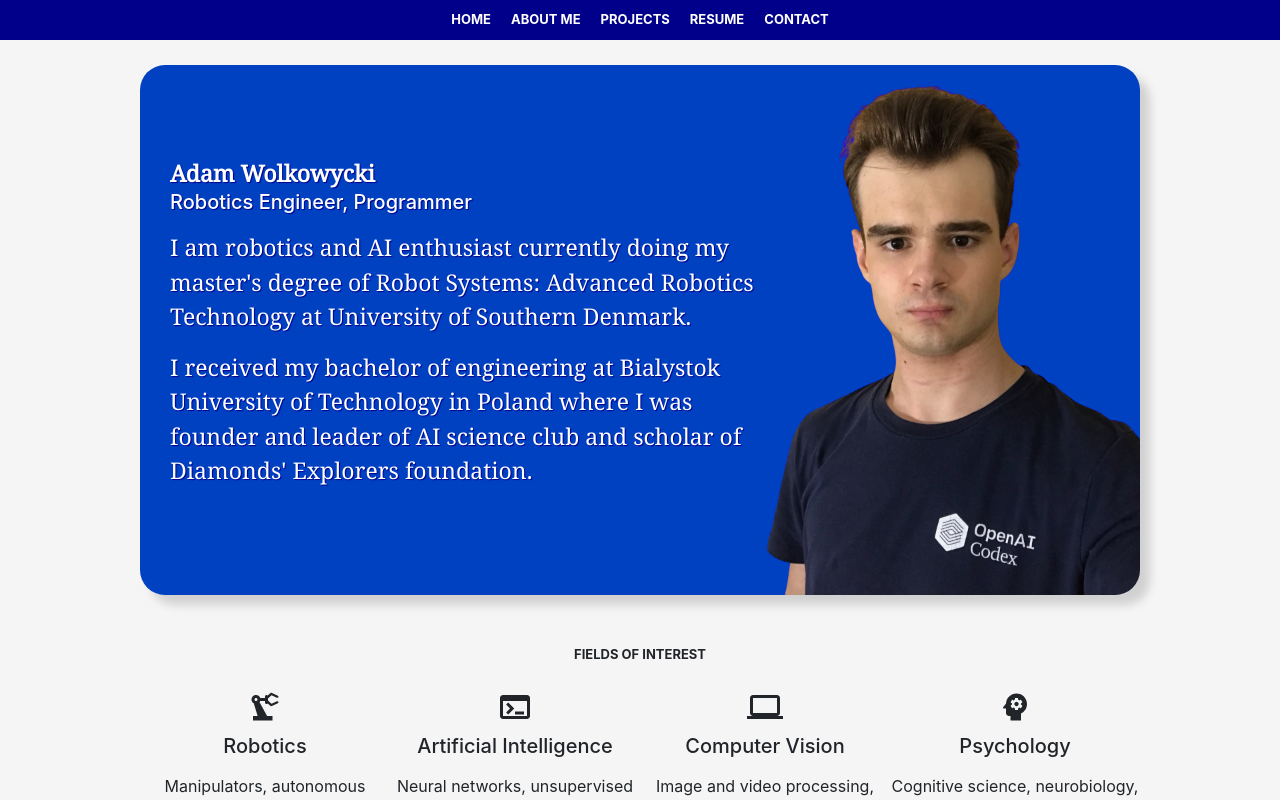
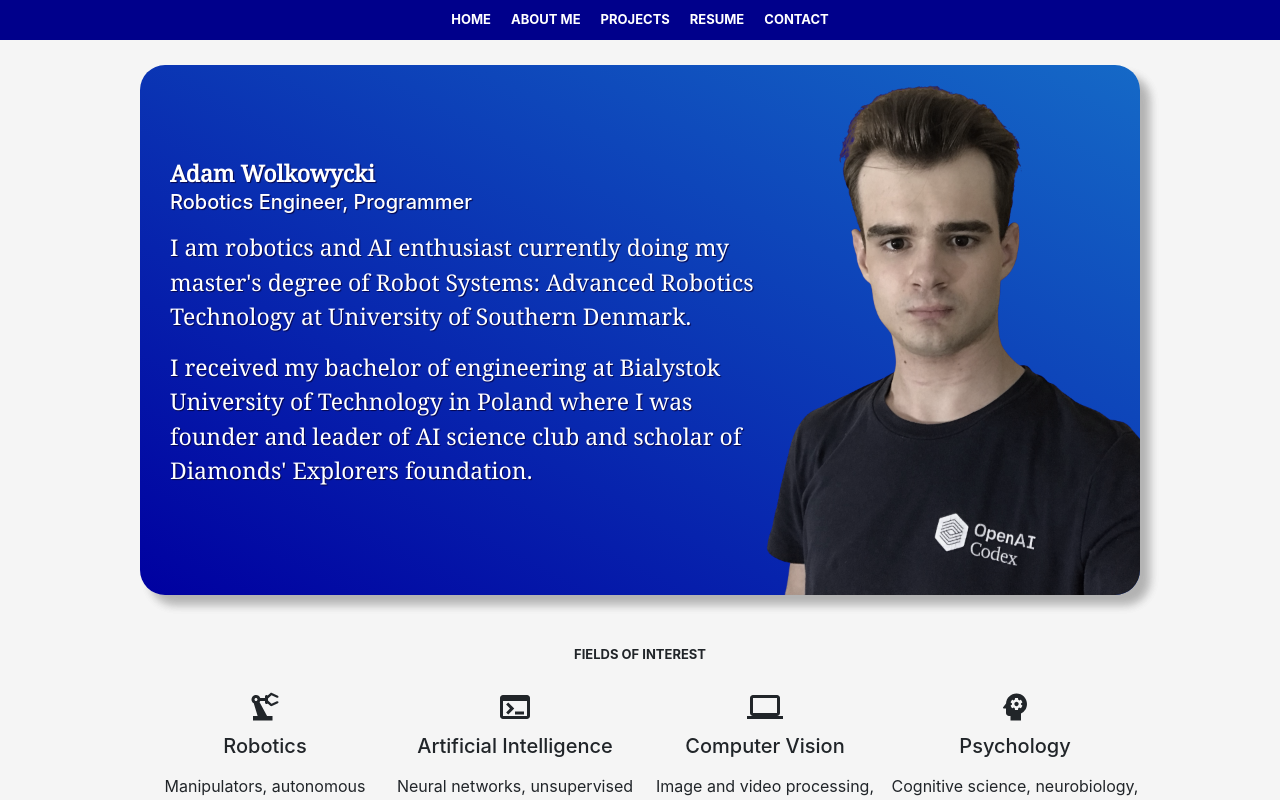
Before and after one commit to PsorTheDoctor/portfolio, a React (Create React App) app: page / in a window 1280 px wide. Shown: the top 800 px of the page. Built offline with nearby package versions, Linux system fonts and the light colour scheme.

Commit message:
gradient, saturation & corrections

```diff
--- a/src/components/page/AboutMe.tsx
+++ b/src/components/page/AboutMe.tsx
@@ -52,19 +52,14 @@ export const AboutMe = () => (
     near to the Belarussian border. As a kid I've experienced my first crush with LEGO
     that made me keen on building and interested in technical fields. I used to build various
     devices since my early years. I built my first project – a mechanical rope-walking monkey when I was
-    six. The idea was dead simple. It was basically an automata propelled by single motor geared
+    six. The idea was dead simple. It was basically an automaton propelled by single motor geared
     down twenty times by a worm gear. The arms worked as slider-crank linkages ended with claws
     that were hooking a rope alternately. The result of this mechanism was a fully movable model of
     a monkey that worked just fine.</p>
 
     <p><b>High School</b></p>
     <p>In 2015-2018 I attended the High School, where I studied at a class with extended math
-    and physics. Then, at the age of sixteen I designed my first manipulator. It was formed as a lazy
-    vacation project among some others. It had four electric functions controlled remotely via IR:
-    base rotation, lifting, gripper rotation and grasp. It was also my first model that I've presented
-    out of home.</p>
-
-    <p>Mechanical models aside, I also took the initative to participate Poland's Olympics of
+    and physics. Then I took an initative to participate Poland's Olympics of
     Creativity called Destination Imagination. I was a leader of 6-person team and our challenge
     was to create a musical instrument that can withstand as large as possible payload and to write
     a story focused on it.
@@ -120,12 +115,11 @@ export const AboutMe = () => (
     produces plastic components especially the ignition coils. My role was to clean and unassemble
     the molding folds, operate an EDM machine and make models of parts in a CAD software.
     So far, I still take a part in some competitions once in a while. In my third year of
-    studies I got into the final of nationwide KOKOS Students' Construction Contest in the category of Smart
-    Robots. A work presented there was my old mechanical human arm project.
+    studies I got into the final of nationwide KOKOS Students' Construction Contest in the category of Smart Robots.
     During the last semester of my bachelor's degree I was studying at SDU (University of Southern Denmark) in Odense as
     an exchange student. I also was one of the total of four students that got a grant from
     Diamonds' Explorers foundation launched and led by previous rector of BUT – Professor Lech
-    Dzienis. In the time of my stay in Denmark I had a short period working at Nordbo Robotics company and I
+    Dzienis. In the time of my stay in Denmark I
     wrote a <StyledLink to="/robotic-manipulation">thesis</StyledLink> focused on robotic manipulation
     using computer vision system – a quintessential
     problem in modern robotics. My supervisor was PhD Adam Wolniakowski.</p>
--- a/src/components/page/Home.tsx
+++ b/src/components/page/Home.tsx
@@ -21,26 +21,38 @@ const Wrapper = styled.div`
   margin-right: auto;
 `;
 
-const Intro = styled.div`
-  background-color: #0041c2;
-  background-image: url(${Adam});
-  background-repeat: no-repeat;
-  background-size: 400px;
-  background-position: right bottom;
-  @media (max-width: 900px) {
-    background-blend-mode: soft-light;
-  }
+const IntroWrapper = styled.div`
+  background-image: linear-gradient(to top right, #0000a0, #1569c7);
   @media (min-width: 1000px) {
     margin-top: 25px;
     border-radius: 25px;
     box-shadow: 10px 10px 10px rgba(0, 0, 0, 0.15);
   }
   min-height: 530px;
+  margin-bottom: 50px;
+`;
+
+const Intro = styled.div`
+  background-image: url(${Adam});
+  background-repeat: no-repeat;
+  background-size: 400px;
+  background-position: right bottom;
+  @media (max-width: 900px) {
+    background-color: #0041c2;
+    background-blend-mode: soft-light;
+  }
+  @media (min-width: 900px) {
+    filter: saturate(50%);
+  }
+  @media (min-width: 1000px) {
+    border-radius: 25px;
+    box-shadow: 10px 10px 10px rgba(0, 0, 0, 0.15);
+  }
+  min-height: inherit;
   color: white;
   display: flex;
   flex-direction: row;
   align-items: center;
-  margin-bottom: 50px;
 `;
 
 const About = styled.div`
@@ -129,6 +141,7 @@ const Psychology = styled(PsychologyIcon)`
 
 export const Home = (props: PropsType) => (
   <Wrapper>
+    <IntroWrapper>
       <Intro>
         <About>
           <p><Serif><b>Adam Wolkowycki</b></Serif>
@@ -139,6 +152,7 @@ export const Home = (props: PropsType) => (
           </Serif>
         </About>
       </Intro>
+    </IntroWrapper>
 
     <Header><p>Fields of interest</p></Header>
     <Hobbies>
```
Also changed, not shown: src/components/posts/AutonomousVehicle.tsx (+2 -1 lines). Lines whose indentation alone changed are shown as unchanged.
